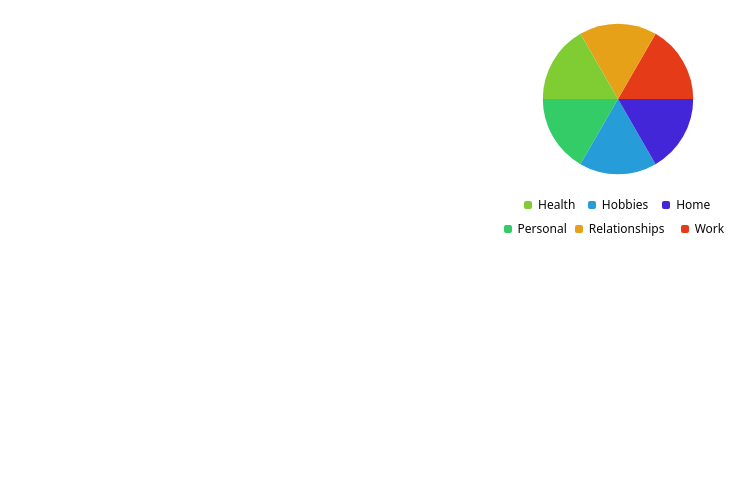
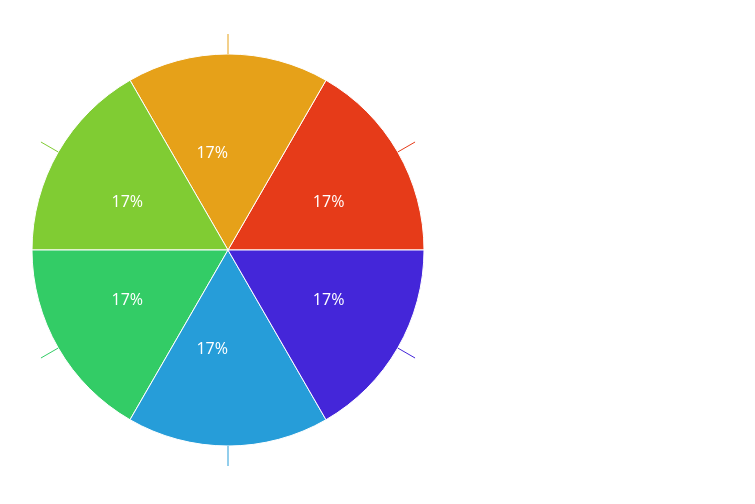
Before and after one commit to alexdietz1988/wheel-of-life, a React (Vite) app: page / in a window 1280 px wide. Shown: the top 504 px of the page, without its empty margins (22-777 px from the left). Built offline with nearby package versions, Linux system fonts and the light colour scheme.

Commit message:
WIP add labels

```diff
--- a/src/App.tsx
+++ b/src/App.tsx
@@ -1,12 +1,4 @@
-import { type ChartConfig } from '@/components/ui/chart';
-import { Pie, PieChart } from 'recharts';
-import {
-  ChartContainer,
-  ChartTooltip,
-  ChartTooltipContent,
-  ChartLegend,
-  ChartLegendContent,
-} from '@/components/ui/chart';
+import { Pie, PieChart, Cell, LabelList } from 'recharts';
 
 const colorPalette = [
   'hsl(10, 80%, 50%)',
@@ -31,35 +23,65 @@ const categories = [
 ];
 
 const chartData = categories.map((category, i) => ({
-  category,
+  name: category,
   value: 1,
   fill: colorPalette[i % colorPalette.length],
 }));
 
-const chartConfig: ChartConfig = Object.fromEntries(
-  categories.map((category) => [
-    category,
-    { label: category.charAt(0).toUpperCase() + category.slice(1) },
-  ])
-);
+console.log('chartData', chartData);
+
+const renderCustomizedLabel = ({
+  cx,
+  cy,
+  midAngle,
+  innerRadius,
+  outerRadius,
+  percent,
+  index,
+}) => {
+  const radius = innerRadius + (outerRadius - innerRadius) * 0.5;
+  const x = cx + radius * Math.cos(-midAngle * RADIAN);
+  const y = cy + radius * Math.sin(-midAngle * RADIAN);
+
+  return (
+    <text
+      x={x}
+      y={y}
+      fill="white"
+      textAnchor={x > cx ? 'start' : 'end'}
+      dominantBaseline="central"
+    >
+      {`${(percent * 100).toFixed(0)}%`}
+    </text>
+  );
+};
+
+const data = [
+  { name: 'Group A', value: 400 },
+  { name: 'Group B', value: 300 },
+  { name: 'Group C', value: 300 },
+  { name: 'Group D', value: 200 },
+];
+
+const RADIAN = Math.PI / 180;
 
 const App = () => (
-  <ChartContainer
-    config={chartConfig}
-    className="mx-auto aspect-square max-h-[250px]"
-  >
-    <PieChart>
-      <ChartTooltip
-        cursor={false}
-        content={<ChartTooltipContent hideLabel />}
-      />
-      <Pie data={chartData} dataKey="value" nameKey="category" />
-      <ChartLegend
-        content={<ChartLegendContent nameKey="category" payload={null} />}
-        className="-translate-y-2 flex-wrap gap-2 *:basis-1/4 *:justify-center"
-      />
-    </PieChart>
-  </ChartContainer>
+  <PieChart data={chartData} width={500} height={500}>
+    <LabelList dataKey="name" position="center" fill="black" />
+    <Pie
+      data={chartData}
+      dataKey="value"
+      nameKey="category"
+      label={renderCustomizedLabel}
+    >
+      {data.map((entry, index) => (
+        <Cell
+          key={`cell-${index}`}
+          fill={colorPalette[index % colorPalette.length]}
+        />
+      ))}
+    </Pie>
+  </PieChart>
 );
 
 export default App;
```
